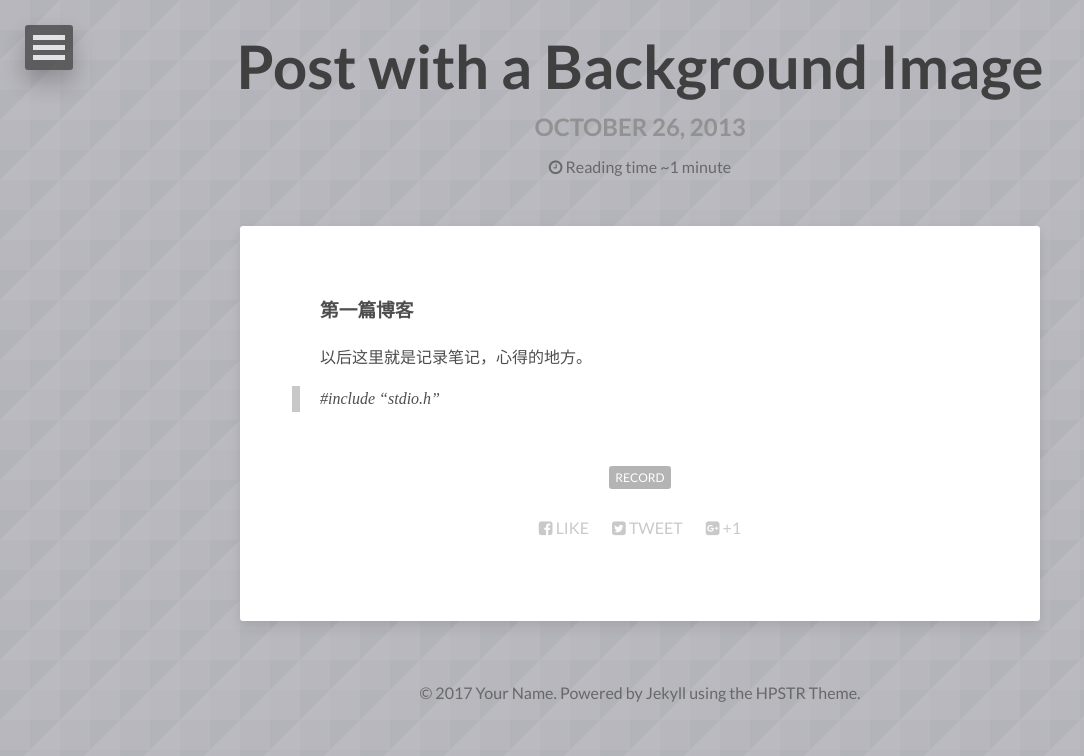
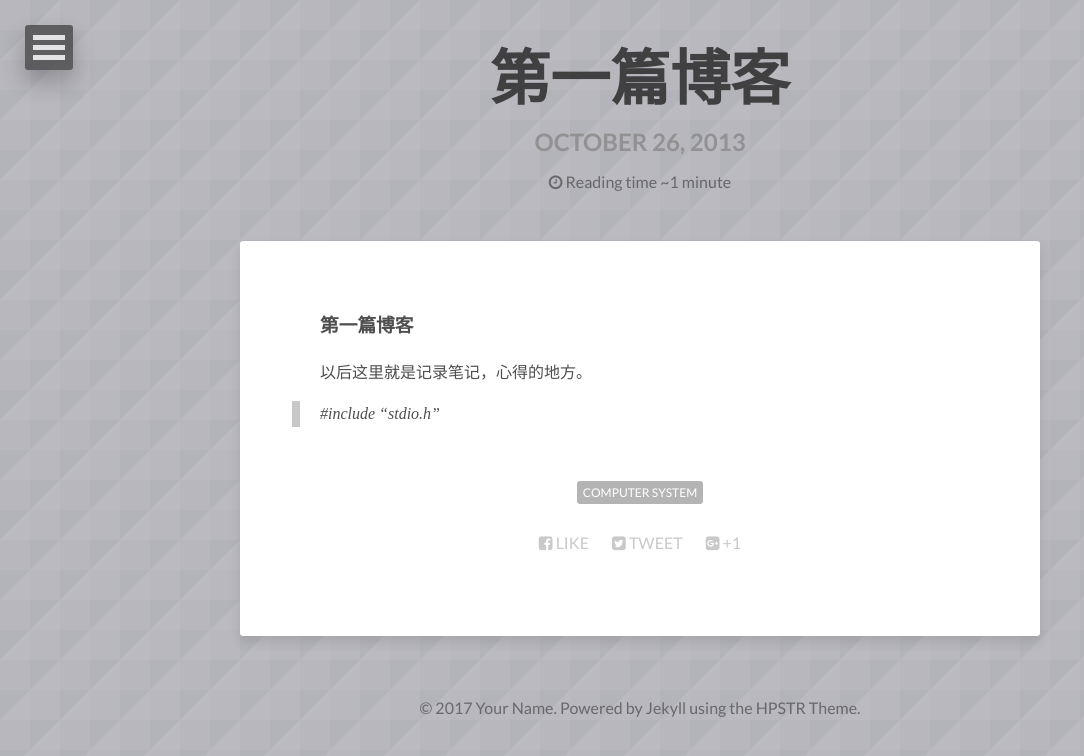
Before and after one commit to YangXiangFeng/YangXiangFeng.GitHub.io, a Jekyll site: the page built from _posts/2013-10-26-background-image.md, in a window 1280 px wide. Shown: the top 756 px of the page, without its empty margins (0-1084 px from the left). Built offline with Jekyll 4.4.1, drawn with Linux system fonts in a browser that asks for light colours; nearby versions of some CDN libraries.

Commit message:
Update 2013-10-26-background-image.md

```diff
--- a/_posts/2013-10-26-background-image.md
+++ b/_posts/2013-10-26-background-image.md
@@ -1,8 +1,8 @@
 ---
 layout: post
-title: Post with a Background Image
+title: 第一篇博客
 description: "Sample post with a background image CSS override."
-tags: [ record ]
+tags: [ computer system ]
 image:
   background: triangular.png
 ---
```
